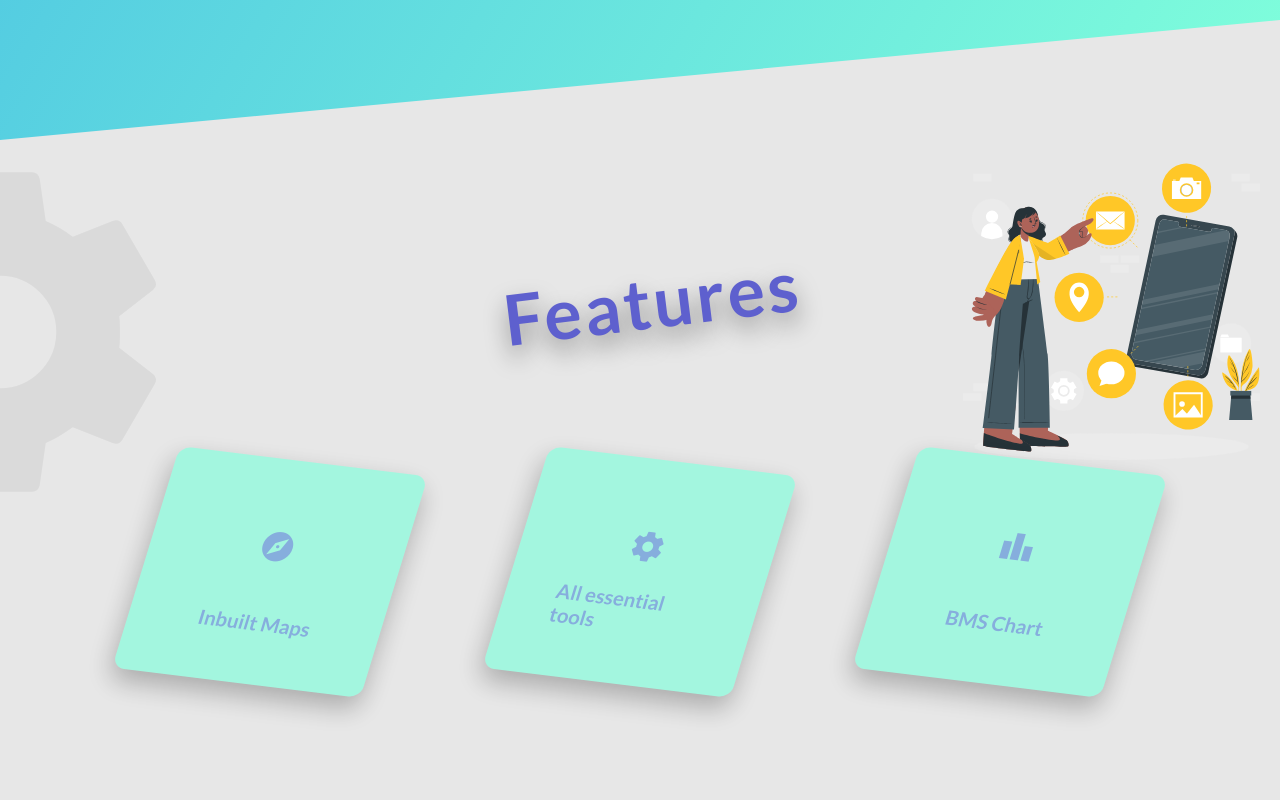
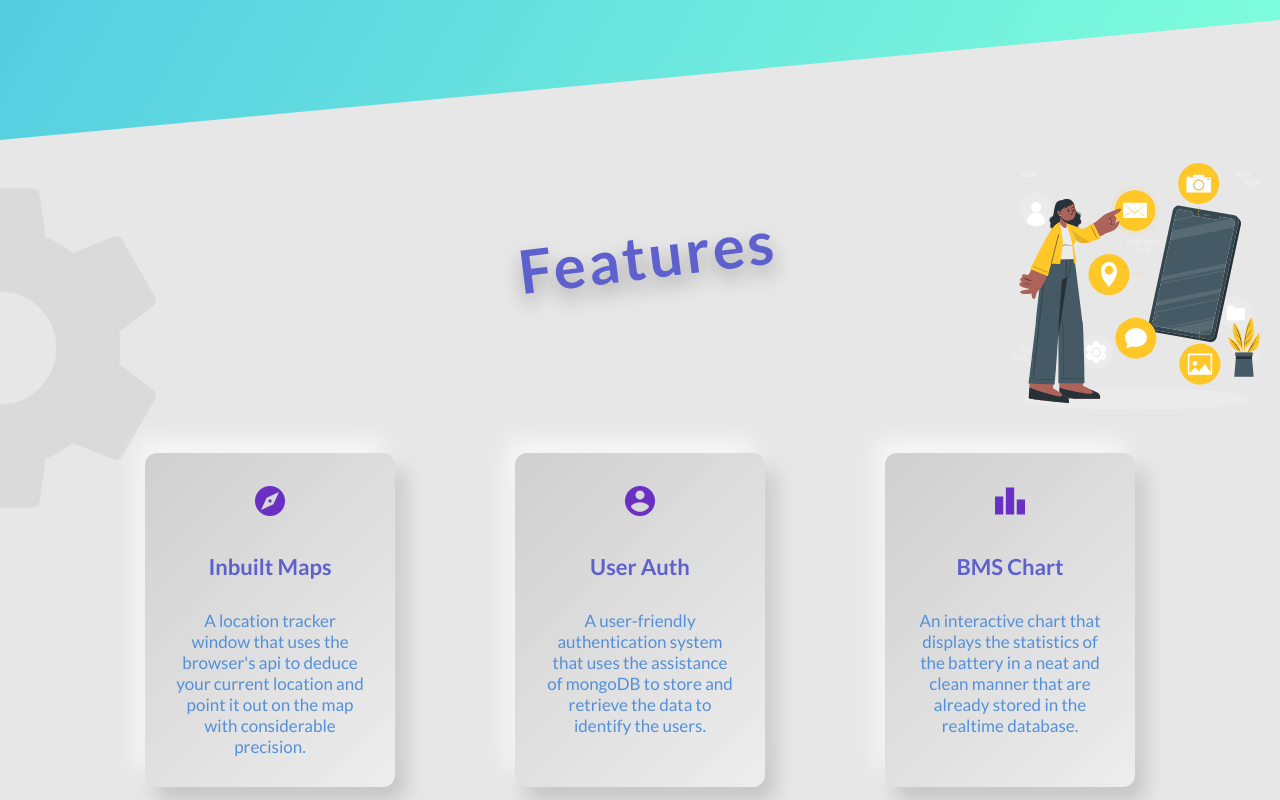
Before and after one commit to mahessh77melo/BMS-ui-web, a website: page client/index.html in a window 1280 px wide. Shown: the part 660-1460 px from the top of the page. Drawn offline with nearby package versions, Linux system fonts and the light colour scheme.

Commit message:
features neumorphic style

```diff
--- a/client/index.html
+++ b/client/index.html
@@ -29,7 +29,8 @@
 			crossorigin=""
 		/>
 		<!-- Leaflet JS -->
-		<script defer
+		<script
+			defer
 			src="https://unpkg.com/leaflet@1.7.1/dist/leaflet.js"
 			integrity="sha512-XQoYMqMTK8LvdxXYG3nZ448hOEQiglfqkJs1NOQV44cWnUrBc8PkAOcXy20w0vlaXaVUearIOBhiXZ5V3ynxwA=="
 			crossorigin=""
@@ -73,14 +74,28 @@
 					<div class="box">
 						<span class="material-icons md-36 box__icon"> explore </span>
 						<div class="box__title">Inbuilt Maps</div>
+						<div class="box__desc">
+							A location tracker window that uses the browser's api to deduce
+							your current location and point it out on the map with
+							considerable precision.
+						</div>
 					</div>
 					<div class="box">
-						<span class="material-icons md-36 box__icon"> settings </span>
-						<div class="box__title">All essential tools</div>
+						<span class="material-icons md-36 box__icon"> account_circle </span>
+						<div class="box__title">User Auth</div>
+						<div class="box__desc">
+							A user-friendly authentication system that uses the assistance of
+							mongoDB to store and retrieve the data to identify the users.
+						</div>
 					</div>
 					<div class="box">
 						<span class="material-icons md-36 box__icon"> leaderboard </span>
 						<div class="box__title">BMS Chart</div>
+						<div class="box__desc">
+							An interactive chart that displays the statistics of the battery
+							in a neat and clean manner that are already stored in the realtime
+							database.
+						</div>
 					</div>
 				</div>
 			</div>
@@ -93,5 +108,9 @@
 				<div id="mapid"></div>
 			</div>
 		</section>
+		<!-- Chart section -->
+		<section class="section__chart">
+			<div class="container__chart"></div>
+		</section>
 	</body>
 </html>
--- a/client/static/scss/_base.scss
+++ b/client/static/scss/_base.scss
@@ -6,6 +6,7 @@
 }
 html {
 	font-size: 62.5%;
+	overflow-x: hidden;
 	box-sizing: border-box;
 	font-family: "Lato", sans-serif;
 	scroll-behavior: smooth;
@@ -16,4 +17,5 @@ html {
 }
 body {
 	background-color: $color-grey;
+	overflow-x: hidden;
 }
--- a/client/static/scss/_variables.scss
+++ b/client/static/scss/_variables.scss
@@ -18,4 +18,6 @@ $white: white;
 $shadow-av: 0 1.2rem 2.5rem rgba(0, 0, 0, 0.4);
 $shadow-light: 0 1rem 2rem rgba(0, 0, 0, 0.3);
 $shadow-sticky: 0 0.5rem 0.7rem rgba(0, 0, 0, 0.5);
-$shadow-neu: 0 2rem 5rem rgba(0, 0, 0, 0.25);
+$shadow-lightest: 0 2rem 5rem rgba(0, 0, 0, 0.25);
+$shadow-neumorphic: -1rem -1.5rem 2.5rem rgba(255, 255, 255, 0.65),
+	1rem 1.5rem 2rem rgba(0, 0, 0, 0.15);
--- a/client/static/scss/main.scss
+++ b/client/static/scss/main.scss
@@ -5,3 +5,4 @@
 @import "sections/lander";
 @import "sections/features";
 @import "sections/map";
+@import "sections/chart";
--- /dev/null
+++ b/client/static/scss/sections/_chart.scss
@@ -0,0 +1,5 @@
+.container__chart {
+	min-height: 110vh;
+	margin-top: -20rem;
+	background-image: linear-gradient(135deg, $color-5, $color-3);
+}
--- a/client/static/scss/sections/_features.scss
+++ b/client/static/scss/sections/_features.scss
@@ -1,12 +1,11 @@
 .title__features {
-	transform: rotate(-7deg) translateY(10rem);
-	font-size: 7rem;
+	transform: rotate(-7deg) translateY(6rem);
 	padding: 2rem;
 	color: $color-3;
 }
 .container__features {
 	position: relative;
-	min-height: 90vh;
+	min-height: 100vh;
 	width: 100vw;
 }
 .illustration {
@@ -14,7 +13,7 @@
 	right: 2rem;
 	top: 2rem;
 	&__svg {
-		height: 30rem;
+		height: 25rem;
 		width: auto;
 	}
 }
@@ -23,33 +22,42 @@
 	padding: 2rem;
 	justify-content: space-between;
 	height: auto;
+	align-items: stretch;
 	position: absolute;
 	top: 60%;
 	left: 50%;
 	transform: translate(-50%, -50%);
 }
 .box {
-	padding: 5rem;
-	opacity: 0.65;
+	padding: 3rem;
 	margin: 6rem;
-	transform: rotate(7deg) skewX(-10deg);
-	box-shadow: $shadow-av;
-	background-color: $color-10;
 	border-radius: 12px;
 	width: 25rem;
+	background-image: linear-gradient(
+		135deg,
+		rgba(0, 0, 0, 0.1),
+		rgba(255, 255, 255, 0.25)
+	);
+	box-shadow: $shadow-neumorphic;
 	display: flex;
 	flex-direction: column;
 	align-items: center;
-	justify-content: space-between;
 	&__icon {
 		height: 4rem;
-		color: $color-4;
-		margin: 2rem 0;
+		color: $color-2;
 	}
 	&__title {
-		font-size: 2rem;
+		margin: 2rem 0;
+		padding: 1rem;
+		font-size: 2.2rem;
 		font-weight: 700;
+		text-align: center;
+		color: $color-3;
+	}
+	&__desc {
+		font-size: 1.7rem;
 		color: $color-4;
+		text-align: center;
 	}
 }
 .icon-big {
--- a/client/static/scss/sections/_lander.scss
+++ b/client/static/scss/sections/_lander.scss
@@ -56,17 +56,17 @@
 }
 
 .title {
-	font-size: 5rem;
+	font-size: 6rem;
 	font-weight: 700;
-	text-shadow: $shadow-av;
+	text-shadow: $shadow-light;
 	letter-spacing: 3px;
 	text-align: center;
 }
 .title__lander {
 	position: absolute;
-	top: 40%;
+	top: 45%;
 	left: 50%;
 	transform: translate(-50%, -50%);
 	color: white;
-	width: 40%;
+	width: 50%;
 }
--- a/client/static/scss/sections/_map.scss
+++ b/client/static/scss/sections/_map.scss
@@ -1,7 +1,8 @@
 .container__map {
 	padding: 10rem;
-	min-height: 100vh;
+	min-height: 1259px;
 	background-image: url("../images/wave-bg.svg");
+	background-position-x: center;
 	z-index: 3;
 	position: relative;
 }
@@ -10,9 +11,9 @@
 	color: $color-3;
 }
 #mapid {
-	height: 40rem;
+	height: 70rem;
 	border-radius: 10px;
 	border: 1rem solid $white;
-	box-shadow: $shadow-neu;
+	box-shadow: $shadow-lightest;
 	margin-top: 7rem;
 }
```
Also changed, not shown: client/static/css/main.css, 1 other file.
